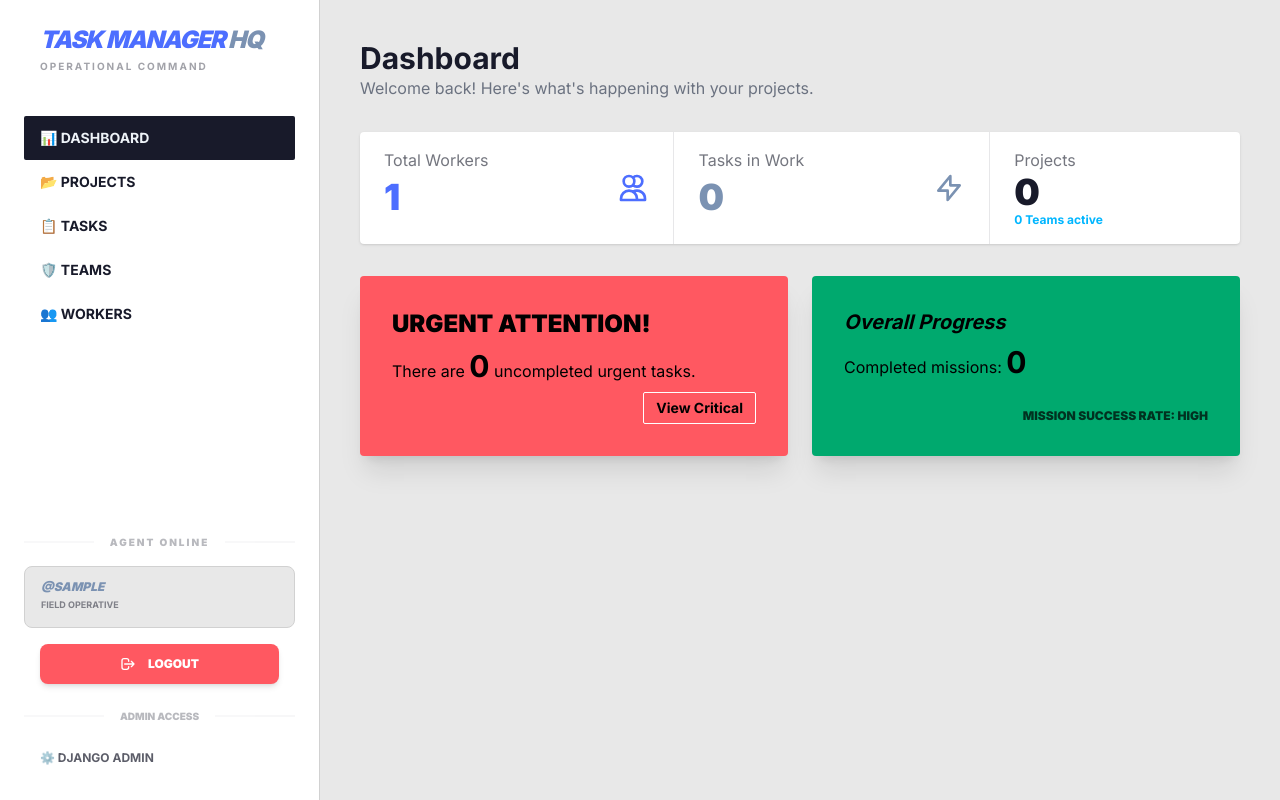
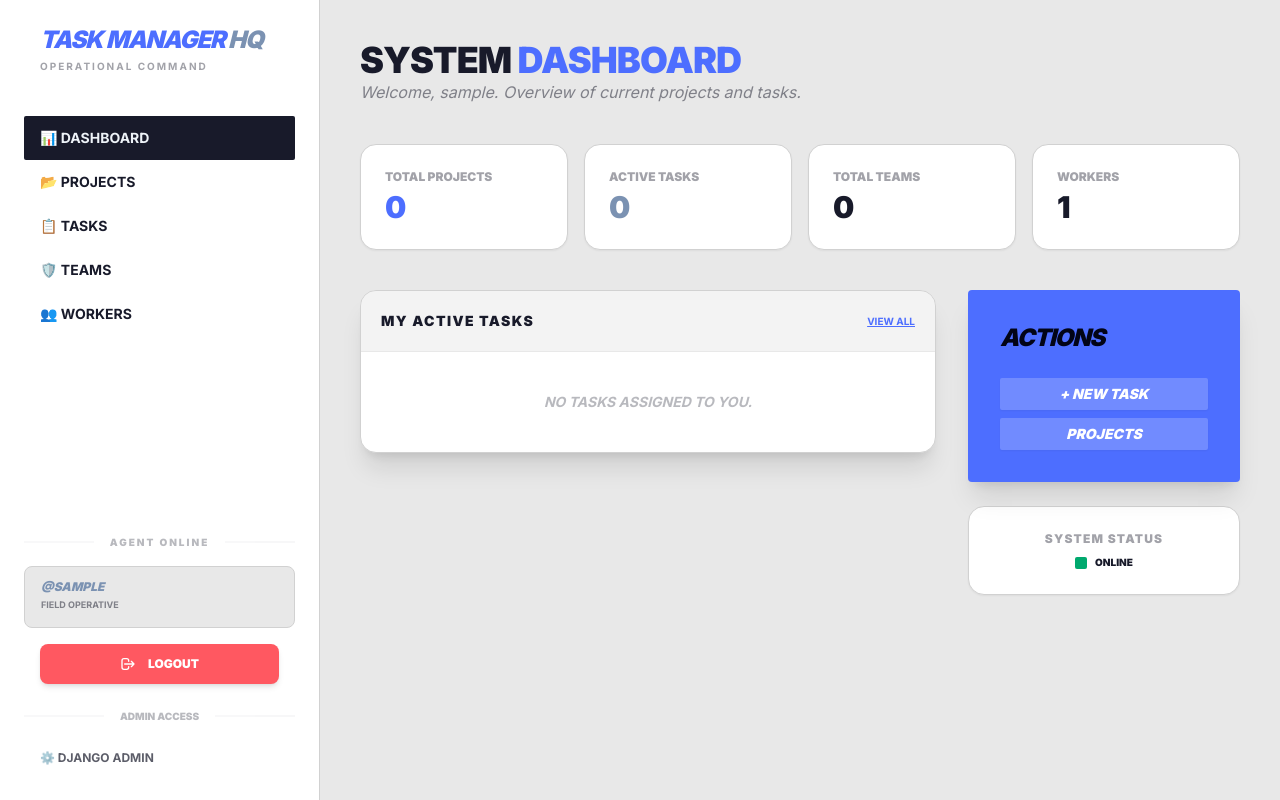
Before and after one commit to AlexMishKo/it-task-manager, a Django app: page / in a window 1280 px wide. Run offline with Django 5.2, Linux system fonts and the light colour scheme; the visitor is signed in with stand-in values (Sample User, id 1); data comes from the database, SQL or seed files in the repository; data that the repository does not hold is empty; parts of the project's set-up code (start-up, migrations or seed data) failed here and were passed over; some libraries are stand-ins or nearby versions.

Commit message:
feat added some additional info to main page

```diff
--- a/manager/views.py
+++ b/manager/views.py
@@ -1,6 +1,6 @@
 from django.contrib.auth.mixins import LoginRequiredMixin, UserPassesTestMixin
 from django.db.models import Q
-from django.shortcuts import render
+from django.shortcuts import render, get_object_or_404, redirect
 from django.urls import reverse_lazy, reverse
 from django.views import generic
 
@@ -18,8 +18,15 @@ def index(request):
     num_projects = Project.objects.count()
     num_teams = Team.objects.count()
 
-    num_critical_tasks = Task.objects.filter(priority__iexact="urgent", is_completed=False).count()
-    num_completed_tasks = Task.objects.filter(is_completed=True).count()
+    num_critical_tasks = Task.objects.filter(
+        priority__iexact="urgent",
+        is_completed=False
+    ).count()
+
+    my_tasks = Task.objects.filter(
+        assignees=request.user,
+        is_completed=False
+    ).select_related("project").order_by("deadline")[:5]
 
     context = {
         "num_workers": num_workers,
@@ -27,38 +34,34 @@ def index(request):
         "num_projects": num_projects,
         "num_teams": num_teams,
         "num_critical_tasks": num_critical_tasks,
-        "num_completed_tasks": num_completed_tasks,
+        "my_tasks": my_tasks,
     }
 
     return render(request, "manager/index.html", context=context)
 
 
+# --- TASK VIEWS ---
+
 class TaskListView(LoginRequiredMixin, generic.ListView):
     model = Task
     template_name = "manager/task_list.html"
     context_object_name = "task_list"
-    paginate_by = 5
+    paginate_by = 10
 
     def get_queryset(self):
-        queryset = Task.objects.select_related("project").prefetch_related("assignees")
+        queryset = Task.objects.select_related("task_type", "project")
         name = self.request.GET.get("name", "")
+
+        if name.lower() == "urgent":
+            return queryset.filter(priority__iexact="urgent", is_completed=False)
+
         if name:
             return queryset.filter(name__icontains=name)
         return queryset
 
-    def get_context_data(self, **kwargs):
-        context = super().get_context_data(**kwargs)
-        context["search_name"] = self.request.GET.get("name", "")
-        return context
-
 
 class TaskDetailView(LoginRequiredMixin, generic.DetailView):
     model = Task
-    template_name = "manager/task_detail.html"
-    context_object_name = "task"
-
-    def get_queryset(self):
-        return Task.objects.select_related("project").prefetch_related("assignees", "team__workers")
 
 
 class TaskCreateView(LoginRequiredMixin, generic.CreateView):
@@ -72,7 +75,9 @@ class TaskUpdateView(LoginRequiredMixin, generic.UpdateView):
     model = Task
     form_class = TaskForm
     template_name = "manager/forms/task_form.html"
-    success_url = reverse_lazy("manager:task-list")
+
+    def get_success_url(self):
+        return reverse("manager:task-detail", kwargs={"pk": self.object.pk})
 
 
 class TaskDeleteView(LoginRequiredMixin, UserPassesTestMixin, generic.DeleteView):
@@ -84,46 +89,52 @@ class TaskDeleteView(LoginRequiredMixin, UserPassesTestMixin, generic.DeleteView
         return self.request.user.is_superuser
 
 
+def toggle_task_completion(request, pk):
+    task = get_object_or_404(Task, id=pk)
+    task.is_completed = not task.is_completed
+    task.save()
+    return redirect(request.META.get('HTTP_REFERER', 'manager:task-list'))
+
+
+# --- PROJECT VIEWS ---
+
 class ProjectListView(LoginRequiredMixin, generic.ListView):
     model = Project
-    template_name = "manager/project_list.html"
-    context_object_name = "project_list"
     paginate_by = 6
 
     def get_queryset(self):
-        queryset = Project.objects.all()
+        queryset = Project.objects.prefetch_related("teams__workers")
         name = self.request.GET.get("name", "")
         if name:
             return queryset.filter(name__icontains=name)
         return queryset
 
-    def get_context_data(self, **kwargs):
-        context = super().get_context_data(**kwargs)
-        context["search_name"] = self.request.GET.get("name", "")
-        return context
-
 
 class ProjectDetailView(LoginRequiredMixin, generic.DetailView):
     model = Project
-    template_name = "manager/project_detail.html"
-    context_object_name = "project"
-
-    def get_queryset(self):
-        return Project.objects.prefetch_related("teams__workers", "tasks__assignees")
+    queryset = Project.objects.prefetch_related("teams__workers", "tasks")
 
 
-class ProjectCreateView(LoginRequiredMixin, generic.CreateView):
+class ProjectCreateView(LoginRequiredMixin, UserPassesTestMixin, generic.CreateView):
     model = Project
     fields = "__all__"
     template_name = "manager/forms/task_form.html"
     success_url = reverse_lazy("manager:project-list")
 
+    def test_func(self):
+        return self.request.user.is_superuser
 
-class ProjectUpdateView(LoginRequiredMixin, generic.UpdateView):
+
+class ProjectUpdateView(LoginRequiredMixin, UserPassesTestMixin, generic.UpdateView):
     model = Project
     fields = "__all__"
     template_name = "manager/forms/task_form.html"
-    success_url = reverse_lazy("manager:project-list")
+
+    def get_success_url(self):
+        return reverse("manager:project-detail", kwargs={"pk": self.object.pk})
+
+    def test_func(self):
+        return self.request.user.is_superuser
 
 
 class ProjectDeleteView(LoginRequiredMixin, UserPassesTestMixin, generic.DeleteView):
@@ -135,37 +146,37 @@ class ProjectDeleteView(LoginRequiredMixin, UserPassesTestMixin, generic.DeleteV
         return self.request.user.is_superuser
 
 
+# --- TEAM VIEWS ---
+
 class TeamListView(LoginRequiredMixin, generic.ListView):
     model = Team
-    template_name = "manager/team_list.html"
-    context_object_name = "team_list"
-    paginate_by = 5
-
-    def get_queryset(self):
-        return Team.objects.prefetch_related("workers", "projects")
+    paginate_by = 6
 
 
 class TeamDetailView(LoginRequiredMixin, generic.DetailView):
     model = Team
-    template_name = "manager/team_detail.html"
-    context_object_name = "team"
-
-    def get_queryset(self):
-        return Team.objects.prefetch_related("workers__position", "projects")
 
 
-class TeamCreateView(LoginRequiredMixin, generic.CreateView):
+class TeamCreateView(LoginRequiredMixin, UserPassesTestMixin, generic.CreateView):
     model = Team
     fields = "__all__"
     template_name = "manager/forms/task_form.html"
     success_url = reverse_lazy("manager:team-list")
 
+    def test_func(self):
+        return self.request.user.is_superuser
 
-class TeamUpdateView(LoginRequiredMixin, generic.UpdateView):
+
+class TeamUpdateView(LoginRequiredMixin, UserPassesTestMixin, generic.UpdateView):
     model = Team
     fields = "__all__"
     template_name = "manager/forms/task_form.html"
-    success_url = reverse_lazy("manager:team-list")
+
+    def get_success_url(self):
+        return reverse("manager:team-detail", kwargs={"pk": self.object.pk})
+
+    def test_func(self):
+        return self.request.user.is_superuser
 
 
 class TeamDeleteView(LoginRequiredMixin, UserPassesTestMixin, generic.DeleteView):
@@ -176,6 +187,8 @@ class TeamDeleteView(LoginRequiredMixin, UserPassesTestMixin, generic.DeleteView
     def test_func(self):
         return self.request.user.is_superuser
 
+
+# --- WORKER VIEWS ---
 
 class WorkerListView(LoginRequiredMixin, generic.ListView):
     model = Worker
@@ -194,8 +207,8 @@ class WorkerDetailView(LoginRequiredMixin, generic.DetailView):
 
     def get_context_data(self, **kwargs):
         context = super().get_context_data(**kwargs)
-        context["all_missions"] = Task.objects.filter(
-            Q(assignees=self.request.user) | Q(team__workers=self.request.user)
+        context["assigned_tasks"] = Task.objects.filter(
+            Q(assignees=self.object) | Q(team__workers=self.object)
         ).distinct().select_related("project")
         return context
 
--- a/templates/manager/index.html
+++ b/templates/manager/index.html
@@ -1,52 +1,88 @@
 {% extends "base.html" %}
 
 {% block content %}
-<div class="mb-8">
-    <h1 class="text-3xl font-bold">Dashboard</h1>
-    <p class="text-gray-500">Welcome back! Here's what's happening with your projects.</p>
+<div class="mb-10">
+    <h1 class="text-4xl font-black uppercase tracking-tight text-base-content">
+        System <span class="text-primary">Dashboard</span>
+    </h1>
+    <p class="opacity-50 font-medium italic">Welcome, {{ user.username }}. Overview of current projects and tasks.</p>
 </div>
 
-<div class="stats shadow w-full bg-base-100 mb-8">
-  <div class="stat">
-    <div class="stat-figure text-primary">
-      <svg xmlns="http://www.w3.org/2000/svg" fill="none" viewBox="0 0 24 24" class="inline-block w-8 h-8 stroke-current"><path stroke-linecap="round" stroke-linejoin="round" stroke-width="2" d="M12 4.354a4 4 0 110 5.292M15 21H3v-1a6 6 0 0112 0v1zm0 0h6v-1a6 6 0 00-9-5.197M13 7a4 4 0 11-8 0 4 4 0 018 0z"></path></svg>
+<div class="grid grid-cols-1 md:grid-cols-4 gap-4 mb-10">
+    <div class="bg-base-100 p-6 rounded-2xl border border-base-300 shadow-sm">
+        <div class="text-xs font-black uppercase opacity-40 mb-1">Total Projects</div>
+        <div class="text-3xl font-black text-primary">{{ num_projects }}</div>
     </div>
-    <div class="stat-title">Total Workers</div>
-    <div class="stat-value text-primary">{{ num_workers }}</div>
-  </div>
-
-  <div class="stat">
-    <div class="stat-figure text-secondary">
-      <svg xmlns="http://www.w3.org/2000/svg" fill="none" viewBox="0 0 24 24" class="inline-block w-8 h-8 stroke-current"><path stroke-linecap="round" stroke-linejoin="round" stroke-width="2" d="M13 10V3L4 14h7v7l9-11h-7z"></path></svg>
+    <div class="bg-base-100 p-6 rounded-2xl border border-base-300 shadow-sm">
+        <div class="text-xs font-black uppercase opacity-40 mb-1">Active Tasks</div>
+        <div class="text-3xl font-black text-secondary">{{ num_tasks }}</div>
     </div>
-    <div class="stat-title">Tasks in Work</div>
-    <div class="stat-value text-secondary">{{ num_tasks }}</div>
-  </div>
-
-  <div class="stat">
-    <div class="stat-title">Projects</div>
-    <div class="stat-value">{{ num_projects }}</div>
-    <div class="stat-desc font-bold text-info">{{ num_teams }} Teams active</div>
-  </div>
+    <div class="bg-base-100 p-6 rounded-2xl border border-base-300 shadow-sm">
+        <div class="text-xs font-black uppercase opacity-40 mb-1">Total Teams</div>
+        <div class="text-3xl font-black">{{ num_teams }}</div>
+    </div>
+    <div class="bg-base-100 p-6 rounded-2xl border border-base-300 shadow-sm">
+        <div class="text-xs font-black uppercase opacity-40 mb-1">Workers</div>
+        <div class="text-3xl font-black">{{ num_workers }}</div>
+    </div>
 </div>
 
-<div class="grid grid-cols-1 md:grid-cols-2 gap-6">
-    <div class="card bg-error text-error-content shadow-xl">
-        <div class="card-body">
-            <h2 class="card-title text-2xl uppercase font-black">Urgent Attention!</h2>
-            <p>There are <span class="text-3xl font-bold">{{ num_critical_tasks }}</span> uncompleted urgent tasks.</p>
-            <div class="card-actions justify-end">
-                <a href="{% url 'manager:task-list' %}?priority=urgent" class="btn btn-ghost btn-sm border-white">View Critical</a>
+<div class="grid grid-cols-1 lg:grid-cols-3 gap-8">
+    <div class="lg:col-span-2 space-y-6">
+
+        <div class="bg-base-100 rounded-2xl border border-base-300 shadow-xl overflow-hidden">
+            <div class="p-5 border-b border-base-200 bg-base-200/50 flex justify-between items-center">
+                <h3 class="font-black uppercase text-sm tracking-widest">My Active Tasks</h3>
+                <a href="{% url 'manager:task-list' %}" class="text-[10px] font-bold uppercase link link-primary">View All</a>
+            </div>
+            <div class="divide-y divide-base-200">
+                {% for task in my_tasks %}
+                <div class="p-4 flex items-center justify-between hover:bg-base-200/30 transition-colors">
+                    <div>
+                        <div class="font-bold text-sm uppercase italic">{{ task.name }}</div>
+                        <div class="text-[10px] opacity-50 font-bold uppercase">{{ task.project.name|default:"General" }}</div>
+                    </div>
+                    <div class="flex items-center gap-4">
+                        <span class="text-[10px] font-black opacity-40 italic">{{ task.deadline|date:"d M" }}</span>
+                        <a href="{% url 'manager:task-detail' task.id %}" class="btn btn-xs btn-ghost border-base-300 font-black uppercase">Open</a>
+                    </div>
+                </div>
+                {% empty %}
+                <div class="p-10 text-center opacity-30 italic text-sm font-bold uppercase">No tasks assigned to you.</div>
+                {% endfor %}
             </div>
         </div>
+
+        {% if num_critical_tasks > 0 %}
+        <div class="alert shadow-lg border-l-8 border-error bg-base-100 p-6">
+            <svg xmlns="http://www.w3.org/2000/svg" fill="none" viewBox="0 0 24 24" class="stroke-error shrink-0 w-8 h-8"><path stroke-linecap="round" stroke-linejoin="round" stroke-width="2" d="M12 9v2m0 4h.01m-6.938 4h13.856c1.54 0 2.502-1.667 1.732-3L13.732 4c-.77-1.333-2.694-1.333-3.464 0L3.34 16c-.77 1.333.192 3 1.732 3z" /></svg>
+            <div>
+                <h3 class="font-black uppercase italic text-lg leading-none">Attention!</h3>
+                <div class="text-xs font-bold opacity-60 uppercase mt-1">There are {{ num_critical_tasks }} uncompleted urgent tasks.</div>
+            </div>
+            <a href="{% url 'manager:task-list' %}?name=urgent" class="btn btn-error btn-sm font-black uppercase italic shadow-md">
+                View Critical
+            </a>
+        </div>
+        {% endif %}
     </div>
 
-    <div class="card bg-success text-success-content shadow-xl">
-        <div class="card-body">
-            <h2 class="card-title italic">Overall Progress</h2>
-            <p>Completed missions: <span class="text-3xl font-bold">{{ num_completed_tasks }}</span></p>
-            <div class="card-actions justify-end text-xs opacity-70 uppercase font-black">
-                Mission Success Rate: High
+    <div class="space-y-6">
+        <div class="card bg-primary text-primary-content shadow-xl">
+            <div class="card-body">
+                <h2 class="card-title font-black uppercase italic tracking-tighter text-2xl">Actions</h2>
+                <div class="flex flex-col gap-2 mt-4">
+                    <a href="{% url 'manager:task-create' %}" class="btn btn-sm bg-white/20 border-none text-white font-black uppercase italic hover:bg-white/40">+ New Task</a>
+                    <a href="{% url 'manager:project-list' %}" class="btn btn-sm bg-white/20 border-none text-white font-black uppercase italic hover:bg-white/40">Projects</a>
+                </div>
+            </div>
+        </div>
+
+        <div class="bg-base-100 p-6 rounded-2xl border border-base-300 shadow-sm text-center">
+            <h3 class="font-black uppercase text-xs tracking-widest opacity-40 mb-2">System Status</h3>
+            <div class="flex items-center justify-center gap-2">
+                <div class="badge badge-success badge-xs"></div>
+                <span class="text-[10px] font-black uppercase">Online</span>
             </div>
         </div>
     </div>
```
Also changed, not shown: templates/manager/team_list.html (+13 -13 lines).
